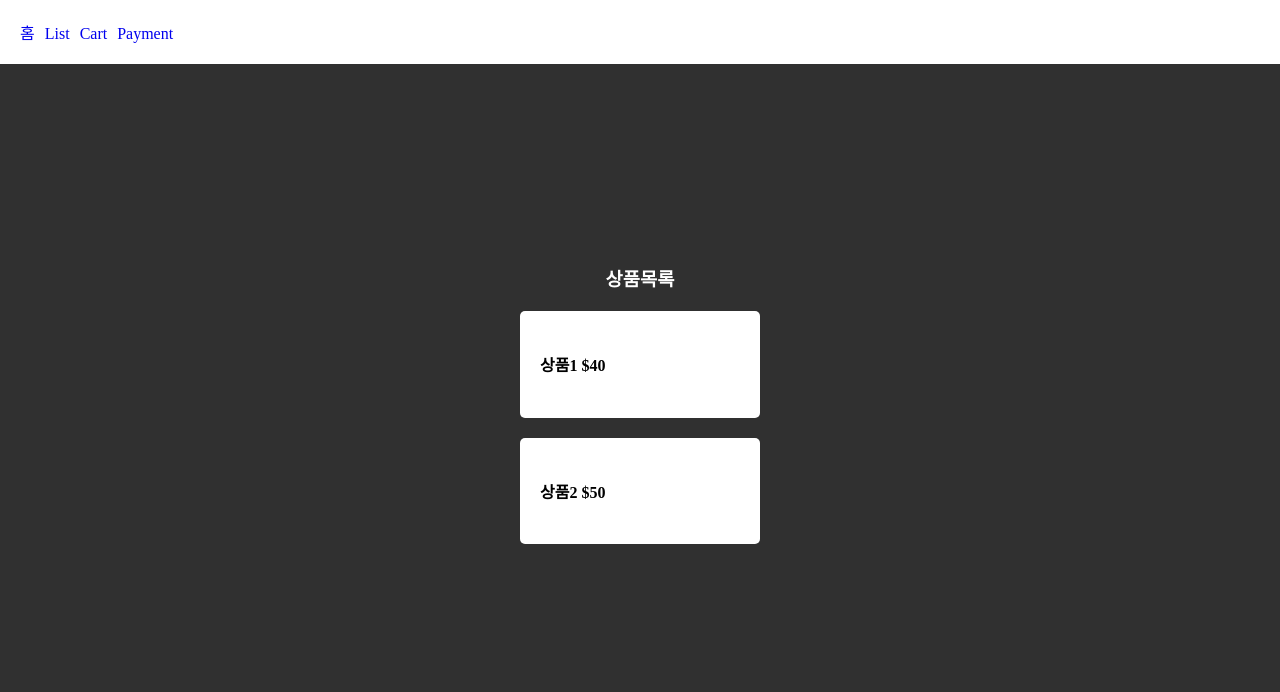
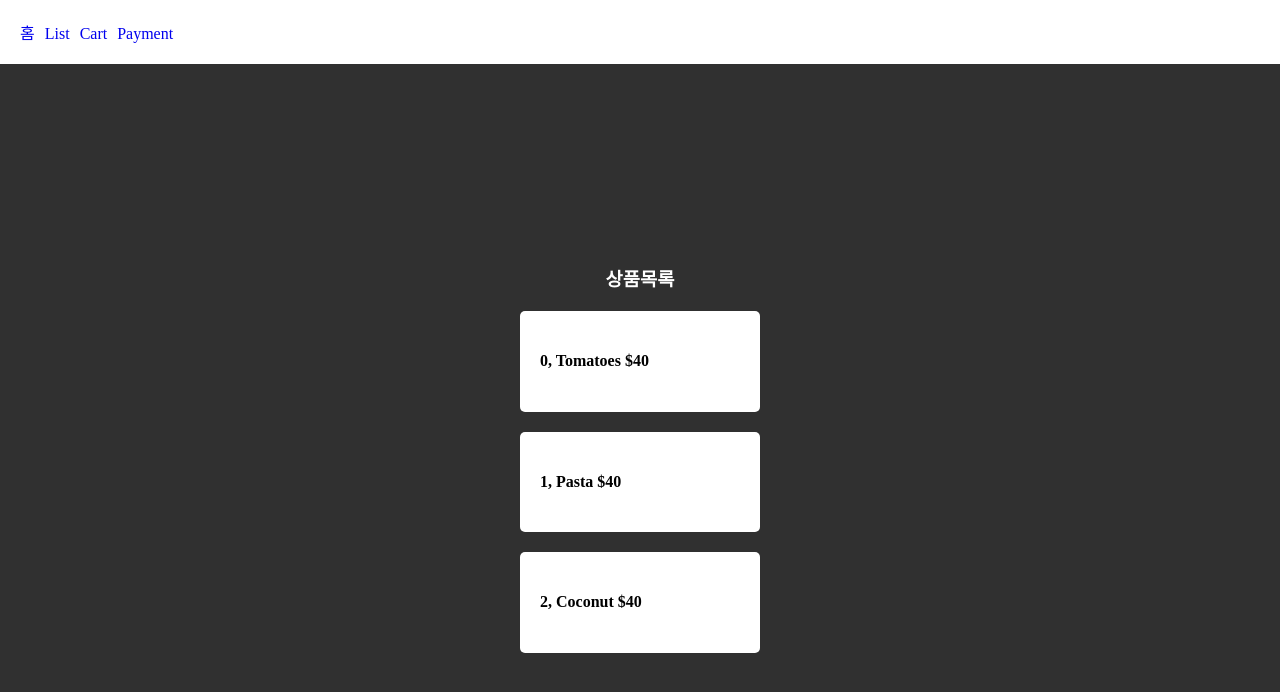
Before and after one commit to INDIRA-JE/study-next, a Next.js app: page /list in a window 1280 px wide. Shown: the top 692 px of the page. Built offline with nearby package versions, Linux system fonts and the light colour scheme.

Commit message:
5. HTML을 반복문으로 줄이기 map함수 사용

```diff
--- a/app/list/page.js
+++ b/app/list/page.js
@@ -1,13 +1,56 @@
 export default function List() {
+  let 상품 = ["Tomatoes", "Pasta", "Coconut"];
+  /*
+  // *map 사용법
+  // let 어레이 = [2, 3, 4];
+  // *1. 반복 출력
+  // 어레이.map(() => {
+  //   console.log(어레이);
+  //   console.log("안녕");
+  // });
+  // *2. array 자료 출력
+  // 어레이.map((a, i) => {
+  // console.log(i);
+  // });
+  // *3. array 자료값 변경(return)
+  // let b = 어레이.map(() => {
+  //   return 10;
+  // });
+  // console.log(b);
+  */
+
+  상품.map((a, b) => {
+    // console.log("상품 a : ", a);
+    // console.log("순서 b : ", b);
+  });
+
   return (
     <div>
       <h3 className="title">상품목록</h3>
+      {상품.map((product, sequence) => {
+        // console.log("product : ", product);
+        // console.log("sequence", sequence);
+
+        return (
+          <div className="food">
+            <h4>
+              {/* 나의 풀이 : 순서를 주고 상품명을 출력 */}
+              {sequence}, {product} $40
+              {/* 정답 2가지
+              {상품[sequence]} $40
+              {product} $40 */}
+            </h4>
+          </div>
+        );
+      })}
+
+      {/* [ 반복되는 코드 삭제 ]
       <div className="food">
-        <h4>상품1 $40</h4>
+        <h4>{상품[1]} $40</h4>
       </div>
       <div className="food">
-        <h4>상품2 $50</h4>
-      </div>
+        <h4>{상품[2]} $40</h4>
+      </div> */}
     </div>
   );
 }
```
